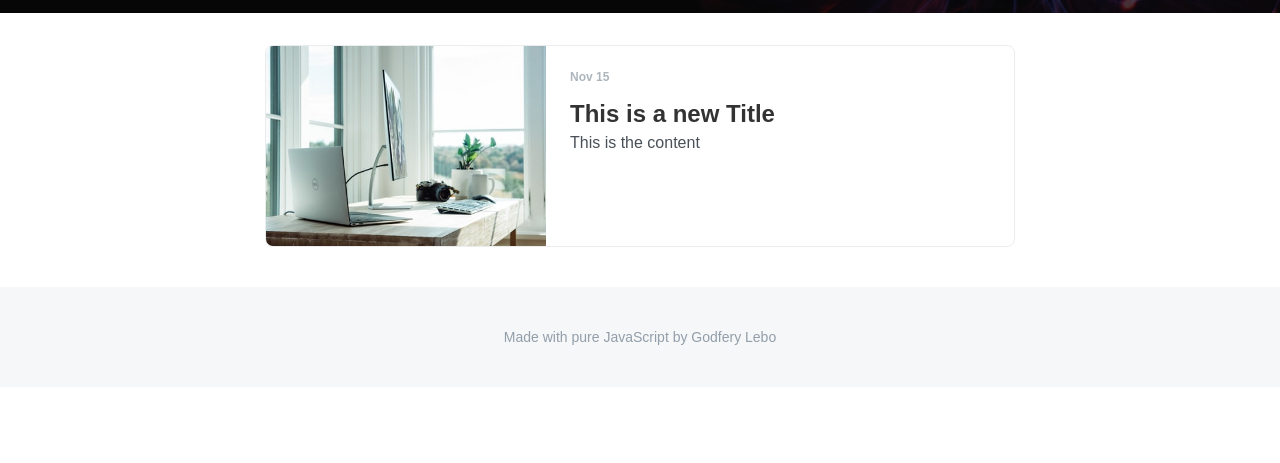
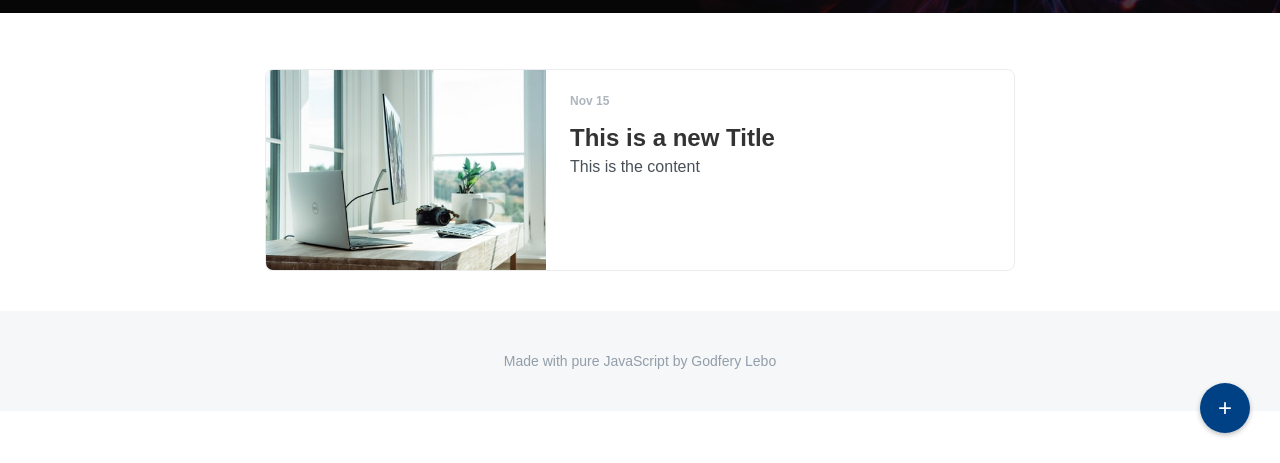
Before and after one commit to emorilebo/pwj8_blog, a plain HTML site: page pwj-module-8-my-blog-app-master/exercises/index.html in a window 1280 px wide. Shown: the part 337-800 px from the top of the page. Drawn offline with Linux system fonts and the light colour scheme.

Commit message:
Project post complete

```diff
--- a/pwj-module-8-my-blog-app-master/exercises/index.html
+++ b/pwj-module-8-my-blog-app-master/exercises/index.html
@@ -9,6 +9,11 @@
         <link rel="stylesheet" href="style/style.css">
     </head>
     <body>
+        <div class="add-post">
+            <a href="new-post.html">
+                <div class="nav-button new-post-buton">+</div>
+            </a>
+        </div>
         <header>
             <div class="profile-image"></div>
             <div class="profile-name">Godfrey Lebo</div>
@@ -26,12 +31,9 @@
                         <div class="post-text">This is the content</div>
                     </div>
                 </div>
+            </div>
+        </div>
 
-
-            </div>
-
-
-        </div>
         <footer>
             Made with pure JavaScript by Godfery Lebo
 
--- a/pwj-module-8-my-blog-app-master/exercises/style/style.css
+++ b/pwj-module-8-my-blog-app-master/exercises/style/style.css
@@ -85,7 +85,16 @@ footer {
     border-radius: 8px;
     min-height: 200px;
     overflow: hidden;
+    transition: all 0.25s ease;
+    cursor: pointer;
+    margin-top: 24px;
 }
+
+.post:hover{
+    transform: translate3d(0, -5px, 0);
+    box-shadow: 0 2rem 5rem 0 rgba(0,0,0,0.1);
+}
+
 .post-image{
     flex-basis: 40%;
     background-image: url("../assets/photo-post.jpg");
@@ -125,3 +134,24 @@ footer {
     max-height: 65px;
     overflow: hidden;
 }
+
+.nav-button.new-post-buton{
+    position: fixed;
+    bottom: 30px;
+    right: 30px;
+    font-size: 24px;
+    width: 50px;
+    height: 50px;
+    background-color: #004186;
+    color: white;
+    border-radius: 50%;
+    display: flex;
+    justify-content: center;
+    align-items: center;
+    box-shadow: 0 2px 5px 0 rgba(0,0,0,0.26);
+    transition:all 0.25s ease;
+}
+
+.nav-button.new-post-buton:hover{
+    background-color: #002349;
+}
```
